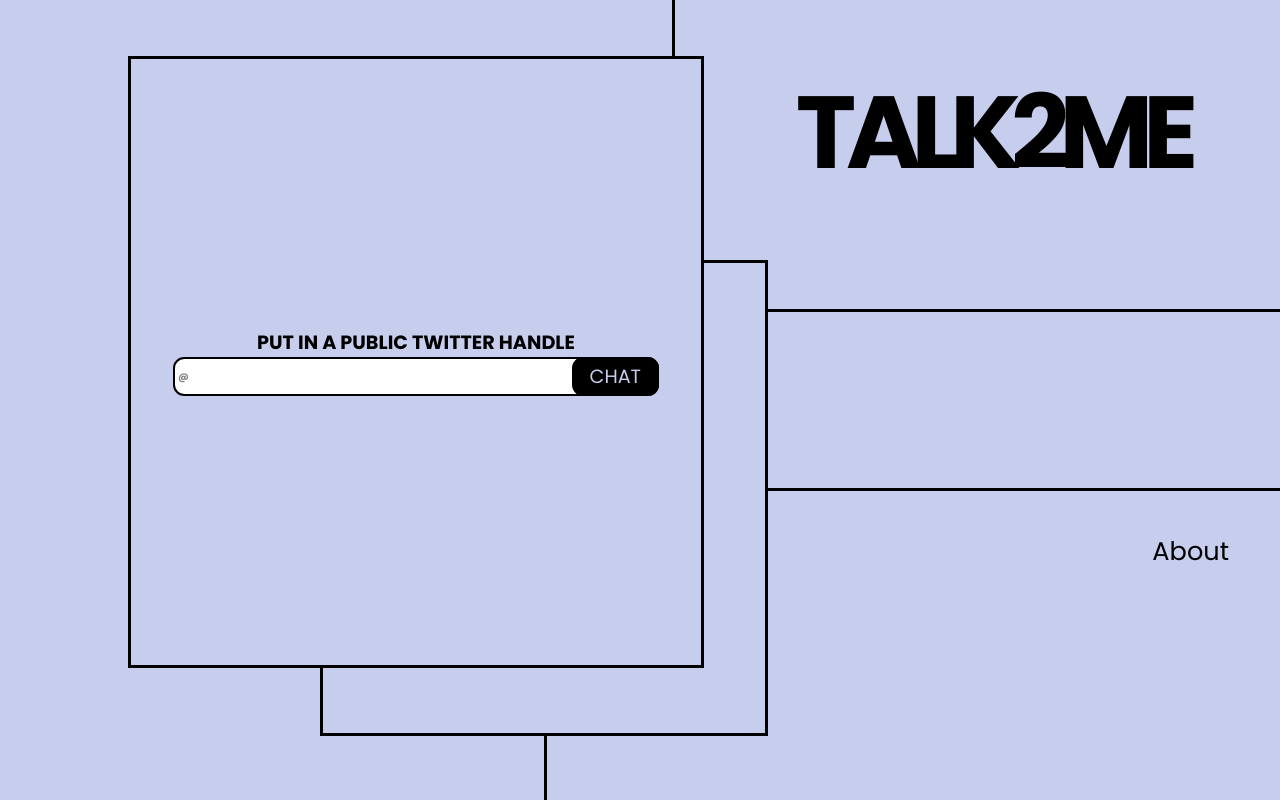
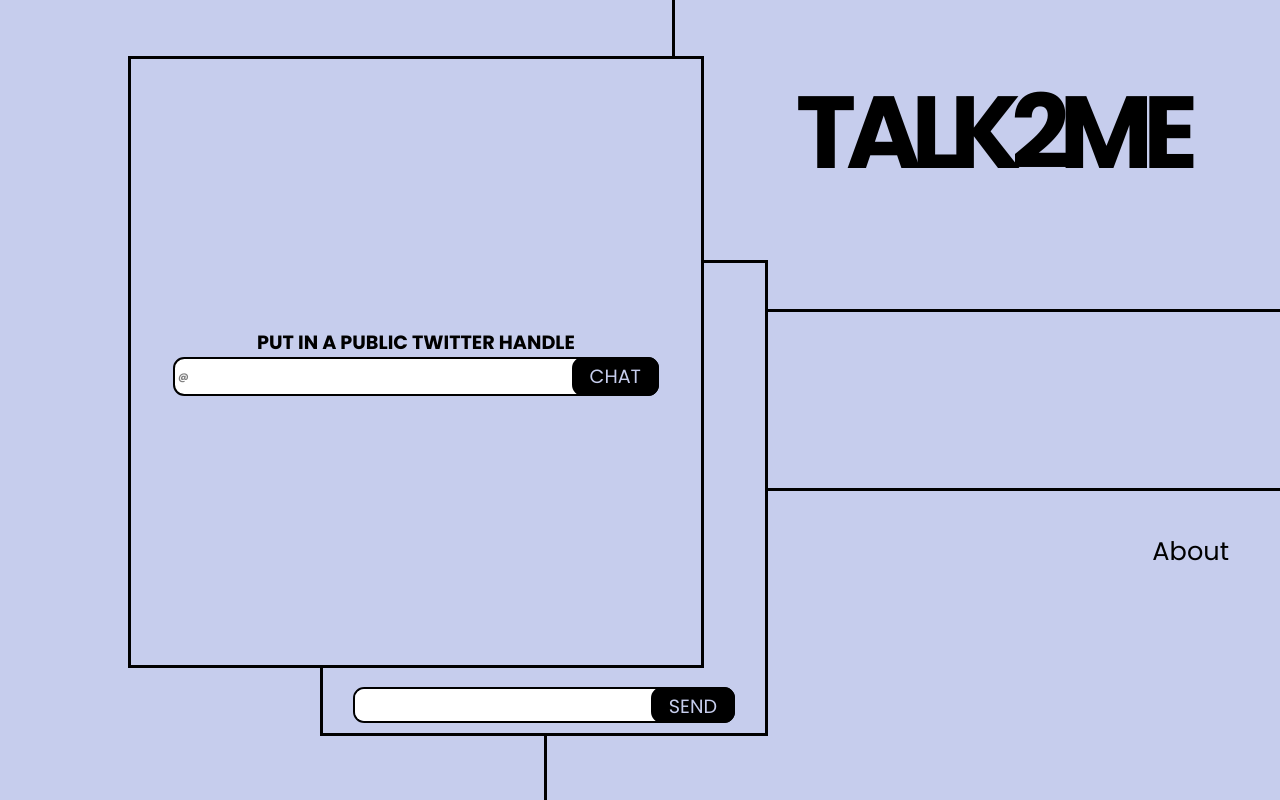
Before and after one commit to tochibedford/talk2me_frontend_next, a Next.js app: page / in a window 1280 px wide. Built offline with nearby package versions, Linux system fonts and the light colour scheme.

Commit message:
feat: implemented basic chatbox

```diff
--- a/components/SearchAndChat/Chat/Chat.module.scss
+++ b/components/SearchAndChat/Chat/Chat.module.scss
@@ -29,10 +29,124 @@
   transition: all 0.6s cubic-bezier(0.04, 0.05, 0, 1);
   transform-origin: 100% 100%;
   animation: unfocusing 0.7s forwards 1 cubic-bezier(0.04, 0.05, 0, 1);
-  padding: 1em;
+  padding: 1em 3em;
+  display: flex;
+  flex-direction: column;
 
   @media screen and (max-width: 768px) {
     border-width: 1px;
+  }
+
+  .top {
+    margin: 0.5rem 0;
+    width: 100%;
+    display: flex;
+    justify-content: center;
+    align-items: center;
+
+    .userHandle {
+      margin-right: auto;
+      margin-left: auto;
+      font-size: 1.4vw;
+      font-weight: bold;
+
+      @media screen and (max-width: 1300px) {
+        font-size: 1.9vw;
+      }
+
+      @media screen and (max-width: 1024px) {
+        font-size: 2.4vw;
+      }
+    }
+  }
+
+  .chatBox {
+    height: 100%;
+  }
+
+  .entryBox {
+    width: 100%;
+    form {
+      display: grid;
+      place-items: center;
+      text-align: center;
+      fieldset {
+        width: 100%;
+        border: 0;
+        input,
+        textarea,
+        button {
+          -webkit-appearance: none;
+          border-radius: 0;
+        }
+        label {
+          display: flex;
+          position: relative;
+          input,
+          textarea {
+            padding: 0.5rem;
+            padding-left: 1rem;
+            padding-right: 5em;
+            font-family: "Poppins", sans-serif;
+            font-size: 1vw;
+            width: 100%;
+            border-radius: 0.7rem;
+            border: 2px solid #000;
+            transition: box-shadow 0.6s;
+
+            &:active {
+              box-shadow: 0 0 3px black;
+              outline: 0;
+            }
+
+            &:focus {
+              outline: 3px solid #edc6e6;
+            }
+
+            @media screen and (max-width: 1320px) {
+              font-size: 1.3vw;
+            }
+
+            @media screen and (max-width: 1024px) {
+              font-size: 1.5vw;
+            }
+
+            @media screen and (max-width: 768px) {
+              font-size: 2.5vw;
+            }
+          }
+
+          button {
+            font-size: 1vw;
+            position: absolute;
+            right: 0;
+            padding: 0.2rem 1rem;
+            border-radius: 0;
+            border-left: 0;
+            background-color: #000;
+            font-family: "Poppins", sans-serif;
+            color: #c6cded;
+            border-radius: 0.7rem;
+            border-style: solid;
+            border: 2px solid #000;
+            height: 100%;
+            cursor: pointer;
+
+            @media screen and (max-width: 1320px) {
+              font-size: 1.5vw;
+            }
+
+            @media screen and (max-width: 1024px) {
+              font-size: 1.8vw;
+            }
+
+            @media screen and (max-width: 768px) {
+              font-size: 3vw;
+            }
+          }
+        }
+      }
+    }
   }
 }
 
--- a/components/SearchAndChat/Chat/index.tsx
+++ b/components/SearchAndChat/Chat/index.tsx
@@ -1,30 +1,79 @@
 import styles from "./Chat.module.scss"
-import { useEffect, useState } from "react"
+import { useEffect, useRef, useState } from "react"
 import Link from 'next/link'
 import { useRouter } from 'next/router'
 
 export default function Chat() {
     const { twitterId } = useRouter().query
     const [tweets, setTweets] = useState<string[]>([])
+    const [chatInput, setChatInput] = useState("")
+    const textAreaRef = useRef<HTMLTextAreaElement>(null)
+
+    function calculateCharactersPerRow(elementWidth: number, fontSize: number) {
+        // Get the width of a single character by creating a temporary span element with the same font size
+        const tempElement = document.createElement("span");
+        tempElement.style.fontSize = `${fontSize}px`;
+        tempElement.textContent = "A";
+        document.body.appendChild(tempElement);
+        const characterWidth = tempElement.offsetWidth;
+        document.body.removeChild(tempElement);
+
+        // Calculate the maximum number of characters that can fit in the element's width
+        const maxCharacters = Math.floor(elementWidth / characterWidth);
+
+        return maxCharacters;
+    }
+
     useEffect(() => {
         if (twitterId) {
             fetch(`https://talk2mebackend2-musicofbyte.b4a.run/getUserTweets/${twitterId}/50`)
                 .then(res => res.json())
                 .then(res => {
-                    setTweets(res)
+                    const parser = new DOMParser();
+                    const result = res.map((item: string) => {
+                        const decodedData = parser.parseFromString(item, 'text/html').body.textContent;
+                        return decodedData
+                    })
+                    setTweets(result)
                 })
                 .catch(console.error)
         }
     }, [twitterId])
+    useEffect(() => {
+        const newLineString = "\n"
+        const regex = new RegExp(newLineString, "g");
+        const matchArray = chatInput.match(regex) ?? []
+
+        const textArea = textAreaRef.current
+        if (textArea) {
+            textArea.style.height = "0px"
+            console.log(textArea.clientHeight, textArea.scrollHeight)
+            const computedStyles = window.getComputedStyle(textArea)
+            const em = parseFloat(computedStyles.getPropertyValue('font-size'))
+            textArea.style.height = `${Math.min(6 * em, textArea.scrollHeight)}px`
+        }
+
+    }, [chatInput, textAreaRef])
     return (
         <div className={`${styles.container} ${twitterId ? styles.focused : ""}`}>
-            <div>
-                <div>
-                    <Link href="/" style={{ cursor: 'pointer' }}>
-                        Close
-                    </Link>
-                </div>
+            <div className={styles.top}>
+                <Link href="/" style={{ cursor: 'pointer' }} className={styles.close}>
+                    Close
+                </Link>
+                <div className={styles.userHandle}>@{twitterId}</div>
+            </div>
+            <div className={styles.chatBox}>
                 {tweets}
+            </div>
+            <div className={styles.entryBox}>
+                <form action="" method="get" onSubmit={e => { e.preventDefault(); }}>
+                    <fieldset>
+                        <label htmlFor="search">
+                            <textarea ref={textAreaRef} name="search" id="searchInput" onChange={(e) => setChatInput(e.target.value)} value={chatInput} required />
+                            <button type="submit" title="Send Message">SEND</button>
+                        </label>
+                    </fieldset>
+                </form>
             </div>
         </div>
     )
```
